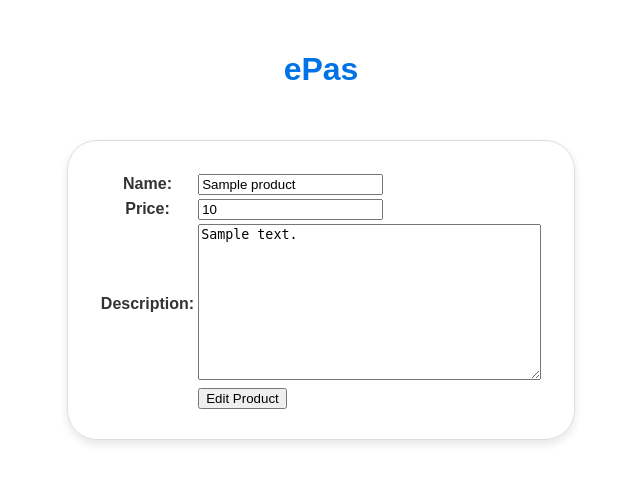
After one commit to falahMarzuq/ePas, a Django app: page /edit-product/00000000-0000-0000-0000-000000000001 in a window 1280 px wide. The commit adds this page. Shown: the top 483 px of the page, without its empty margins (319-959 px from the left). Run offline with Django 5.2, Linux system fonts and the light colour scheme; tables that the repository leaves empty hold one stand-in row (values such as "Sample post").

Commit message:
menyelesaikan tugas 5

```diff
--- a/main/forms.py
+++ b/main/forms.py
@@ -1,7 +1,7 @@
 from django.forms import ModelForm
-from main.models import Products
+from main.models import Product
 
-class ProductsForm(ModelForm):
+class ProductForm(ModelForm):
     class Meta:
-        model = Products
+        model = Product
         fields = ["name", "price", "description"]
--- a/main/models.py
+++ b/main/models.py
@@ -3,7 +3,7 @@ import uuid
 from django.db import models
 from django.contrib.auth.models import User
 
-class Products(models.Model):
+class Product(models.Model):
     id = models.UUIDField(primary_key=True, default=uuid.uuid4, editable=False)
     user = models.ForeignKey(User, on_delete=models.CASCADE)
     name = models.CharField(max_length=255)
--- /dev/null
+++ b/main/templates/edit_product.html
@@ -0,0 +1,60 @@
+{% extends 'base.html' %}
+{% block meta %}
+<style>
+  body {
+    font-family: Arial, sans-serif;
+    margin: 0;
+    padding: 0;
+    box-sizing: border-box;
+    color: #333;
+}
+header {
+    background-color: white;
+    padding: 30px;
+    color: #0073e6;
+    text-align: center;
+}
+
+.productsform {
+    display: flex;
+    height: 300px;
+    justify-content: center;
+}
+.formbox {
+    display: flex;
+    border: 1px solid #ddd;
+    border-radius: 30px;
+    padding: 30px;
+    overflow: hidden;
+    box-shadow: 0 4px 8px rgba(0, 0, 0, 0.1);
+}
+form {
+    display: flex;
+}
+
+</style>
+{% endblock meta%}
+
+{% block content %}
+<header><h1>ePas</h1></header>
+<section>
+  <div class="productsform">
+    <div class="formbox">
+      <form method="POST">
+        {% csrf_token %}
+        <table>
+          {{ form.as_table }}
+          <tr>
+            <td></td>
+            <td>
+              <input type="submit" value="Edit Product" />
+            </td>
+          </tr>
+        </table>
+      </form>
+    </div>
+  </div>
+</section>
+
+
+{% endblock content %}
--- a/main/urls.py
+++ b/main/urls.py
@@ -1,11 +1,13 @@
 from django.urls import path
-from main.views import show_main, create_products, register, login_user, logout_user, show_xml, show_json, show_xml_by_id, show_json_by_id
+from main.views import show_main, create_product, edit_product, delete_product, register, login_user, logout_user, show_xml, show_json, show_xml_by_id, show_json_by_id
 
 app_name = 'main'
 
 urlpatterns = [
     path('', show_main, name='show_main'),
-    path('create-products', create_products, name="create_products"),
+    path('create-product', create_product, name="create_product"),
+    path('edit-product/<uuid:id>', edit_product, name='edit_product'),
+    path('delete/<uuid:id>', delete_product, name='delete_product'),
     path('register/', register, name='register'),
     path('login/', login_user, name='login'),
     path('logout/', logout_user, name='logout'),
--- a/main/views.py
+++ b/main/views.py
@@ -2,8 +2,8 @@ from django.shortcuts import render, redirect
 from django.http import HttpResponse, HttpResponseRedirect
 from django.core import serializers
 from django.urls import reverse
-from main.forms import ProductsForm
-from main.models import Products
+from main.forms import ProductForm
+from main.models import Product
 from django.contrib.auth.decorators import login_required
 from django.contrib.auth.forms import UserCreationForm, AuthenticationForm
 from django.contrib.auth import login, logout
@@ -13,7 +13,7 @@ import datetime
 # Create your views here.
 @login_required(login_url='/login')
 def show_main(request):
-    products = Products.objects.filter(user=request.user)
+    products = Product.objects.filter(user=request.user)
     cookie = request.COOKIES.get('last_login', None)
     if cookie == None:
         return redirect('main:login')
@@ -26,8 +26,8 @@ def show_main(request):
 
     return render(request, "main.html", context)
 
-def create_products(request):
-    form = ProductsForm(request.POST or None)
+def create_product(request):
+    form = ProductForm(request.POST or None)
 
     if form.is_valid() and request.method == "POST":
         product = form.save(commit=False)
@@ -36,7 +36,24 @@ def create_products(request):
         return redirect('main:show_main')
 
     context = {'form': form}
-    return render(request, "create_products.html", context)
+    return render(request, "create_product.html", context)
+
+def edit_product(request, id):
+    product = Product.objects.get(pk = id)
+
+    form = ProductForm(request.POST or None, instance=product)
+
+    if form.is_valid() and request.method == "POST":
+        form.save()
+        return HttpResponseRedirect(reverse('main:show_main'))
+
+    context = {'form': form}
+    return render(request, "edit_product.html", context)
+
+def delete_product(request, id):
+    product = Product.objects.get(pk = id)
+    product.delete()
+    return HttpResponseRedirect(reverse('main:show_main'))
 
 def register(request):
     form = UserCreationForm()
@@ -74,17 +91,17 @@ def logout_user(request):
 
 
 def show_xml(request):
-    data = Products.objects.all()
+    data = Product.objects.all()
     return HttpResponse(serializers.serialize("xml", data), content_type="application/xml")
 
 def show_json(request):
-    data = Products.objects.all()
+    data = Product.objects.all()
     return HttpResponse(serializers.serialize("json", data), content_type="application/json")
 
 def show_xml_by_id(request, id):
-    data = Products.objects.filter(pk=id)
+    data = Product.objects.filter(pk=id)
     return HttpResponse(serializers.serialize("xml", data), content_type="application/xml")
 
 def show_json_by_id(request, id):
-    data = Products.objects.filter(pk=id)
+    data = Product.objects.filter(pk=id)
     return HttpResponse(serializers.serialize("json", data), content_type="application/json")
--- a/templates/base.html
+++ b/templates/base.html
@@ -4,7 +4,7 @@
   <head>
     <meta charset="UTF-8" />
     <meta name="viewport" content="width=device-width, initial-scale=1.0" />
-    {% block meta %} {% endblock meta %}
+    {% block meta %}{% endblock meta %}
   </head>
 
   <body>
```
Also changed, not shown: ePas/settings.py (+7 -1 lines), main/templates/login.html (+15 -22 lines), main/templates/main.html (+126 -7 lines), main/templates/register.html (+0 -24 lines), README.md, main/migrations/0005_rename_products_product.py (added), main/templates/create_product.html (renamed from main/templates/create_products.html), static/image/sedih-banget.png (added).
